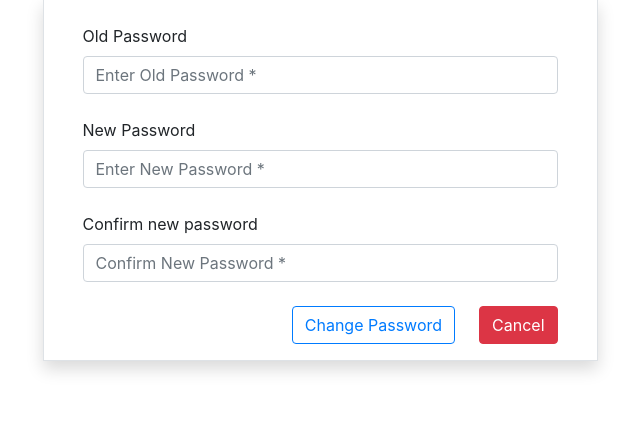
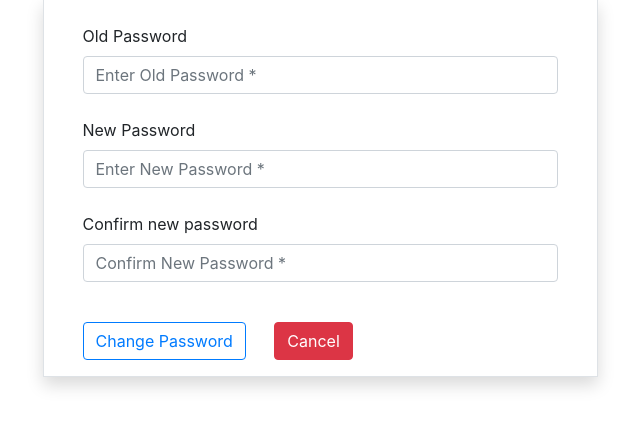
Before and after one commit to chiranjeev11/website_content_editor, a Flask app: page /admin/change_password in a window 1280 px wide. Shown: the part 105-533 px from the top of the page, without its empty margins (320-960 px from the left). Run offline with Flask 2, Linux system fonts and the light colour scheme; the visitor is signed in with stand-in values (Sample User, id 1); data comes from the database, SQL or seed files in the repository; data that the repository does not hold is empty; some libraries are stand-ins or nearby versions.

Commit message:
fixed profile submit button UI

```diff
--- a/app/templates/admin_change_password.html
+++ b/app/templates/admin_change_password.html
@@ -29,9 +29,9 @@
 					<span class="small" style="color: red">{{ error }}</span>
 					{% endfor %}
 				</div>
-				<div class="form-group d-md-flex  justify-content-end align-items-center">
-					{{ form.submit(class="btn btn-outline-primary") }}
-					<a class="btn btn-danger mx-4" href="{{ url_for('pages') }}">Cancel</a>
+				<div class="form-group ml-4">
+					{{ form.submit(class="btn btn-outline-primary mt-3") }}
+					<a class="btn btn-danger ml-4 mt-3" href="{{ url_for('pages') }}">Cancel</a>
 				</div>
 			</div>
 		</div>
--- a/app/templates/admin_profile.html
+++ b/app/templates/admin_profile.html
@@ -44,7 +44,7 @@
 					<span class="small" style="color: red">{{ error }}</span>
 					{% endfor %}
 				</div>
-				<div class="form-group d-md-flex  justify-content-end align-items-center">
+				<div class="form-group m-4 d-md-flex  justify-content-end align-items-center">
 					{{ form.submit(class="btn btn-outline-primary") }}
 					<a class="btn btn-danger mx-4" href="{{ url_for('pages') }}">Cancel</a>
 				</div>
```
